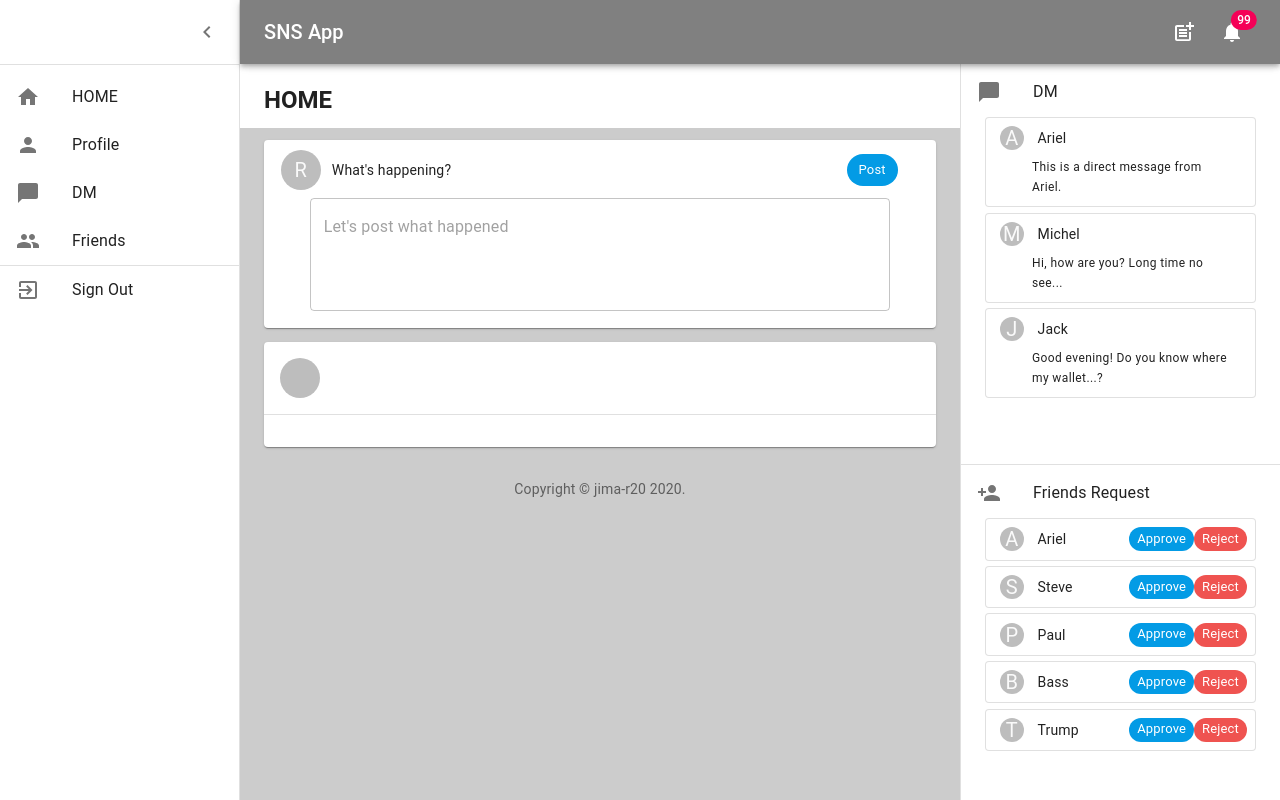
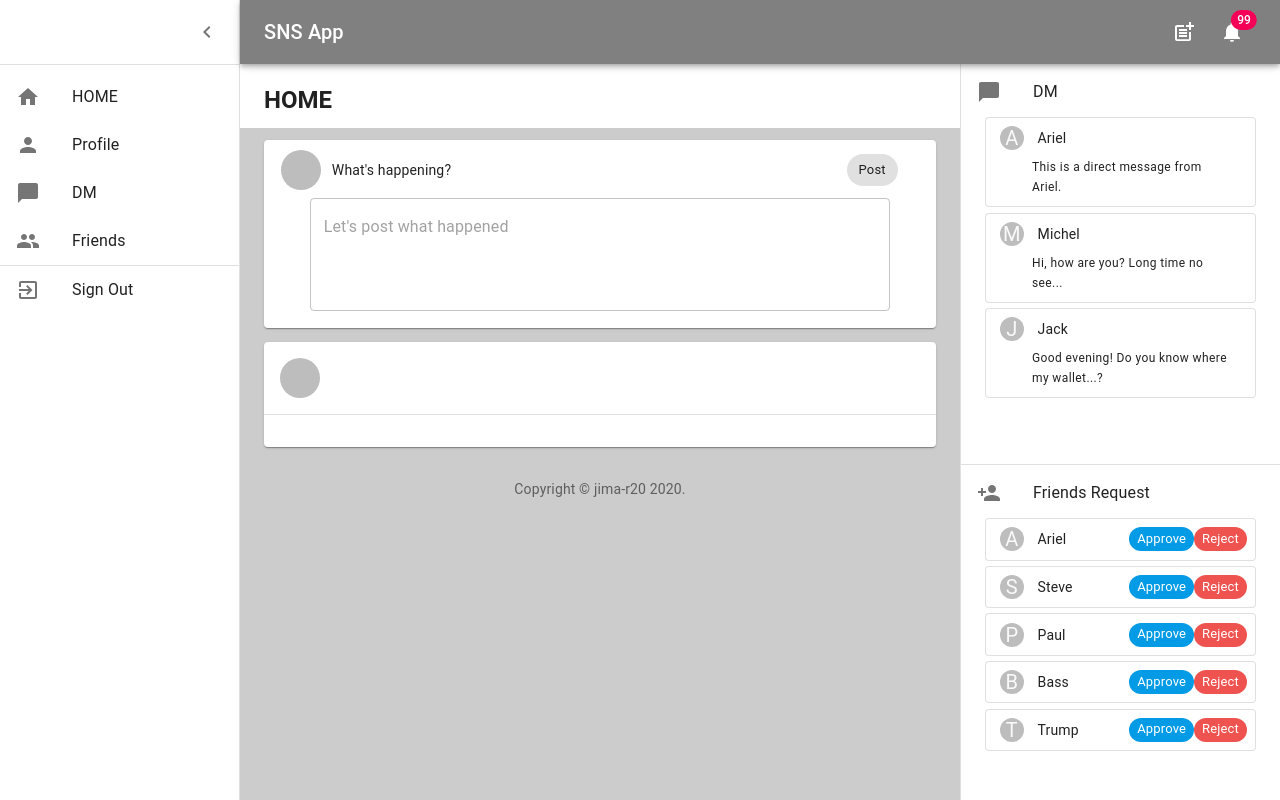
Before and after one commit to jima-r20/sns-app-frontend, a React (Create React App) app: page /top in a window 1280 px wide. Built offline with nearby package versions, Linux system fonts and the light colour scheme.

Commit message:
新規投稿機能の実装(若干の不具合あり)

```diff
--- a/src/stores/slices/post.slice.ts
+++ b/src/stores/slices/post.slice.ts
@@ -1,5 +1,6 @@
 import { createSlice, createAsyncThunk } from '@reduxjs/toolkit';
 import axios from 'axios';
+import { PROPS_CREATE_POST } from '../../types';
 import { RootState } from '../store';
 
 interface User {
@@ -31,6 +32,18 @@ export const fetchGetPosts = createAsyncThunk('post/getPosts', async () => {
   return res.data;
 });
 
+export const fetchCreatePost = createAsyncThunk(
+  'post/createPost',
+  async (data: PROPS_CREATE_POST) => {
+    const res = await axios.post(`${apiUrl}post`, data, {
+      headers: {
+        Authorization: `Bearer ${localStorage.getItem('localJwtToken')}`,
+      },
+    });
+    return res.data;
+  }
+);
+
 export const postSlice = createSlice({
   name: 'post',
   initialState: {
@@ -53,6 +66,9 @@ export const postSlice = createSlice({
     builder.addCase(fetchGetPosts.fulfilled, (state, action) => {
       return { ...state, posts: action.payload };
     });
+    builder.addCase(fetchCreatePost.fulfilled, (state, action) => {
+      return { ...state, posts: [...state.posts, action.payload] };
+    });
   },
 });
 
--- a/src/types.ts
+++ b/src/types.ts
@@ -11,3 +11,7 @@ export interface PROPS_SIGNIN {
   email: string;
   password: string;
 }
+
+export interface PROPS_CREATE_POST {
+  content: string;
+}
--- a/src/views/components/CreatePost.tsx
+++ b/src/views/components/CreatePost.tsx
@@ -1,4 +1,5 @@
-import React from 'react';
+import React, { useEffect, useState } from 'react';
+import { useForm } from 'react-hook-form';
 import {
   Avatar,
   Chip,
@@ -8,16 +9,49 @@ import {
   Typography,
 } from '@material-ui/core';
 import { CreatePostStyle } from '../../styles/CreatePost.style';
+import { AppDispatch } from '../../stores/store';
+import { useDispatch, useSelector } from 'react-redux';
+import { fetchCreatePost } from '../../stores/slices/post.slice';
+import { selectMyProfile } from '../../stores/slices/user.slice';
+
+interface FormData {
+  content: string;
+}
 
 const CreatePost: React.FC = () => {
   const classes = CreatePostStyle();
+  const { register, errors, handleSubmit } = useForm<{ content: string }>();
+  const [content, setContent] = useState<string>('');
+  const dispatch: AppDispatch = useDispatch();
+  const myprofile = useSelector(selectMyProfile);
+
+  const handleCreatePost = handleSubmit(async (data: FormData) => {
+    /*
+      @TODO: 不具合あり。
+        再現方法：
+          1.Post後に再度入力
+          2.その入力内容をbackspaceで削除
+          3.１文字目だけ削除するために２回押す必要がある
+          4.その後の入力は１文字目だけ一回では入力されない
+    */
+    await dispatch(fetchCreatePost(data));
+    setContent(''); // 投稿後、入力フォームを空にする
+  });
+
+  const handleChange = (e: React.ChangeEvent<HTMLInputElement>) => {
+    setContent(e.target.value);
+  };
+  console.log(content);
 
   return (
     <React.Fragment>
       <Paper className={classes.paper}>
+        <form noValidate onSubmit={handleCreatePost}>
           <Grid container spacing={1} className={classes.container}>
             <Grid item xs={1}>
-            <Avatar className={classes.avater}>R</Avatar>
+              <Avatar className={classes.avater}>
+                {myprofile.displayName.charAt(0).toUpperCase()}
+              </Avatar>
             </Grid>
             <Grid item xs={9}>
               <Typography variant="body2" component="p">
@@ -25,20 +59,37 @@ const CreatePost: React.FC = () => {
               </Typography>
             </Grid>
             <Grid item xs={2} className={classes.postButton}>
-            <Chip clickable color="primary" label="Post" />
+              {content !== '' ? (
+                <Chip
+                  clickable
+                  color="primary"
+                  label="Post"
+                  component="button"
+                  type="submit"
+                />
+              ) : (
+                <Chip label="Post" />
+              )}
             </Grid>
             <Grid item xs={12}>
               <TextField
-              id="create-post"
+                id="content"
+                name="content"
                 multiline
                 rows={4}
                 variant="outlined"
                 fullWidth
                 placeholder="Let's post what happened"
                 className={classes.textField}
+                inputRef={register({
+                  required: true,
+                })}
+                onChange={handleChange}
+                value={content}
               />
             </Grid>
           </Grid>
+        </form>
       </Paper>
     </React.Fragment>
   );
--- a/src/views/components/PostItem.tsx
+++ b/src/views/components/PostItem.tsx
@@ -30,7 +30,9 @@ const PostItem: React.FC<PROPS_POST> = (props) => {
             />
             <Divider />
             <CardContent>
-              <Typography>{content}</Typography>
+              <Typography variant="body2" component="p">
+                {content}
+              </Typography>
             </CardContent>
           </CardActionArea>
         </Card>
--- a/src/views/components/PostList.tsx
+++ b/src/views/components/PostList.tsx
@@ -16,6 +16,7 @@ const PostList: React.FC = () => {
           .reverse()
           .map((post) => (
             <PostItem
+              key={post.id}
               displayName={post.postFrom.displayName}
               content={post.content}
             />
```
Lines whose indentation alone changed are shown as unchanged.
